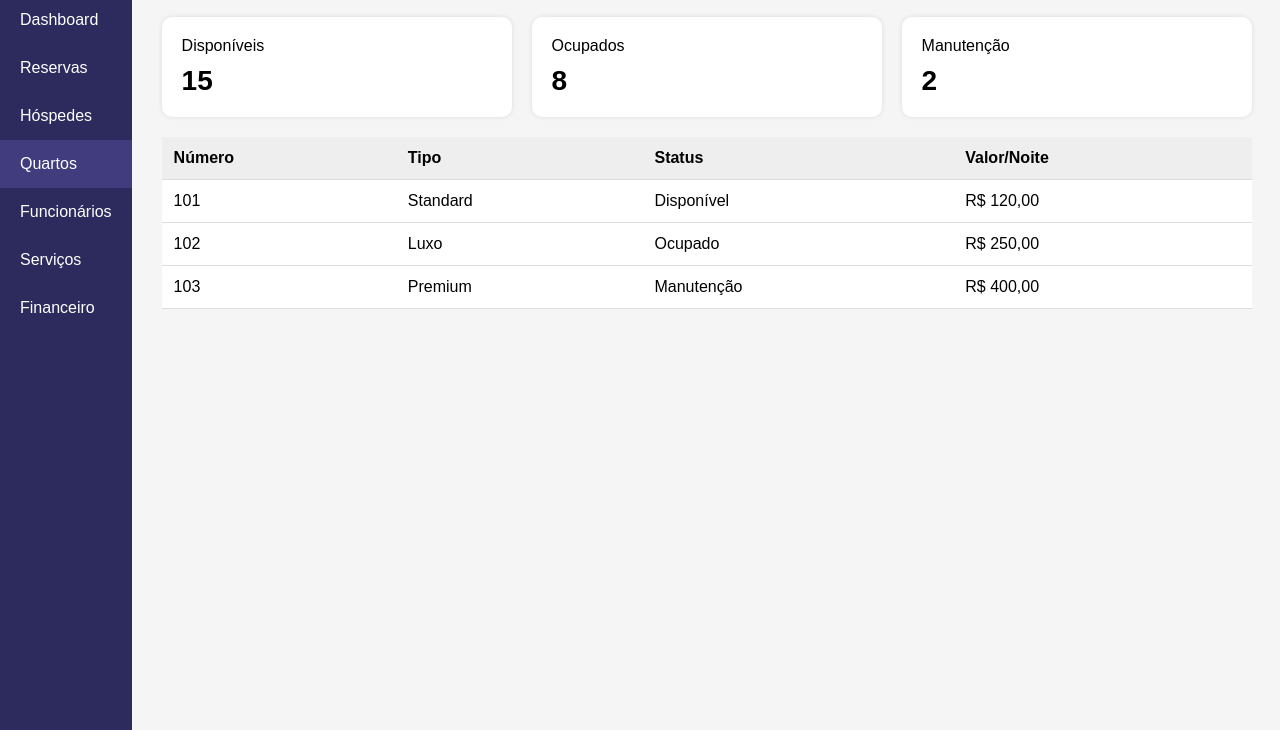
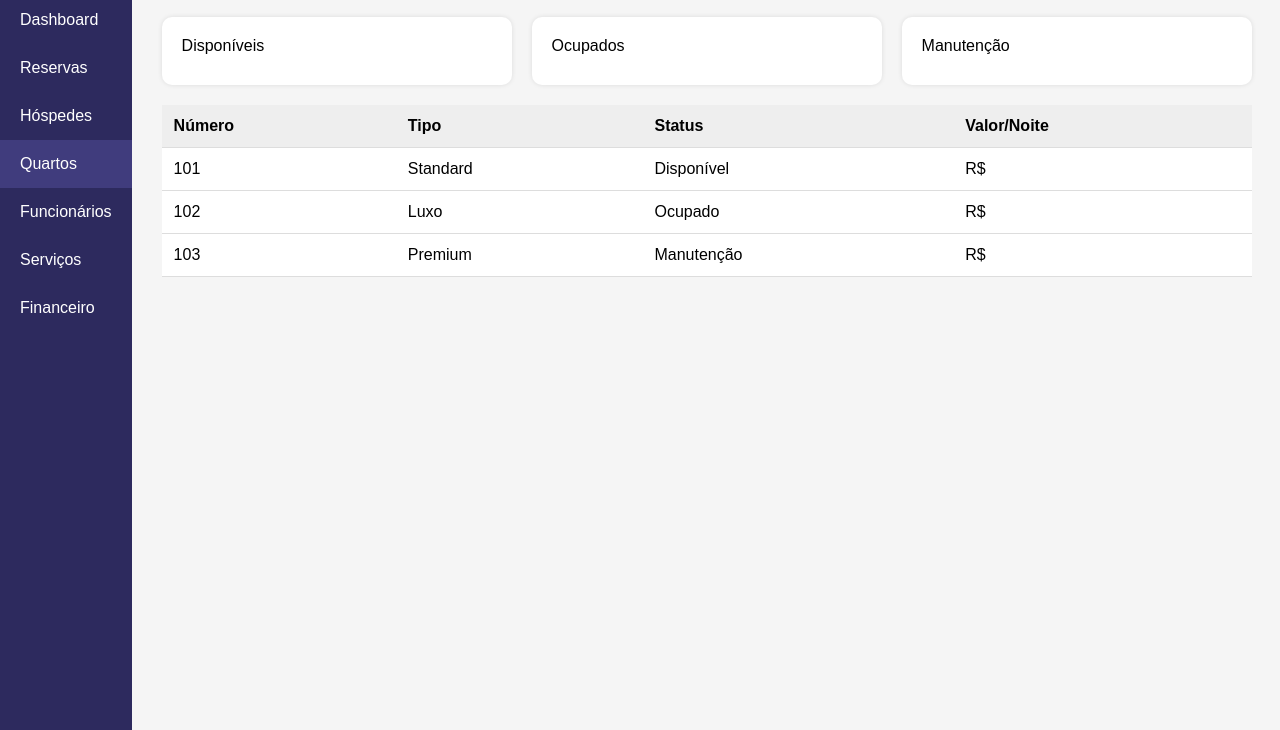
Before and after one commit to ewertonev/projeto-final-if, a website: page frontend/pages/quartos.html in a window 1280 px wide. Shown: the part 70-800 px from the top of the page. Drawn offline with Linux system fonts and the light colour scheme.

Commit message:
alguns ajustes

```diff
--- a/frontend/pages/quartos.html
+++ b/frontend/pages/quartos.html
@@ -127,17 +127,17 @@ th{
 
         <div class="card">
             Disponíveis
-            <div class="numero">15</div>
+            <div class="numero"></div>
         </div>
 
         <div class="card">
             Ocupados
-            <div class="numero">8</div>
+            <div class="numero"></div>
         </div>
 
         <div class="card">
             Manutenção
-            <div class="numero">2</div>
+            <div class="numero"></div>
         </div>
 
     </div>
@@ -155,21 +155,21 @@ th{
             <td>101</td>
             <td>Standard</td>
             <td>Disponível</td>
-            <td>R$ 120,00</td>
+            <td>R$ </td>
         </tr>
 
         <tr>
             <td>102</td>
             <td>Luxo</td>
             <td>Ocupado</td>
-            <td>R$ 250,00</td>
+            <td>R$ </td>
         </tr>
 
         <tr>
             <td>103</td>
             <td>Premium</td>
             <td>Manutenção</td>
-            <td>R$ 400,00</td>
+            <td>R$</td>
         </tr>
 
     </table>
```
